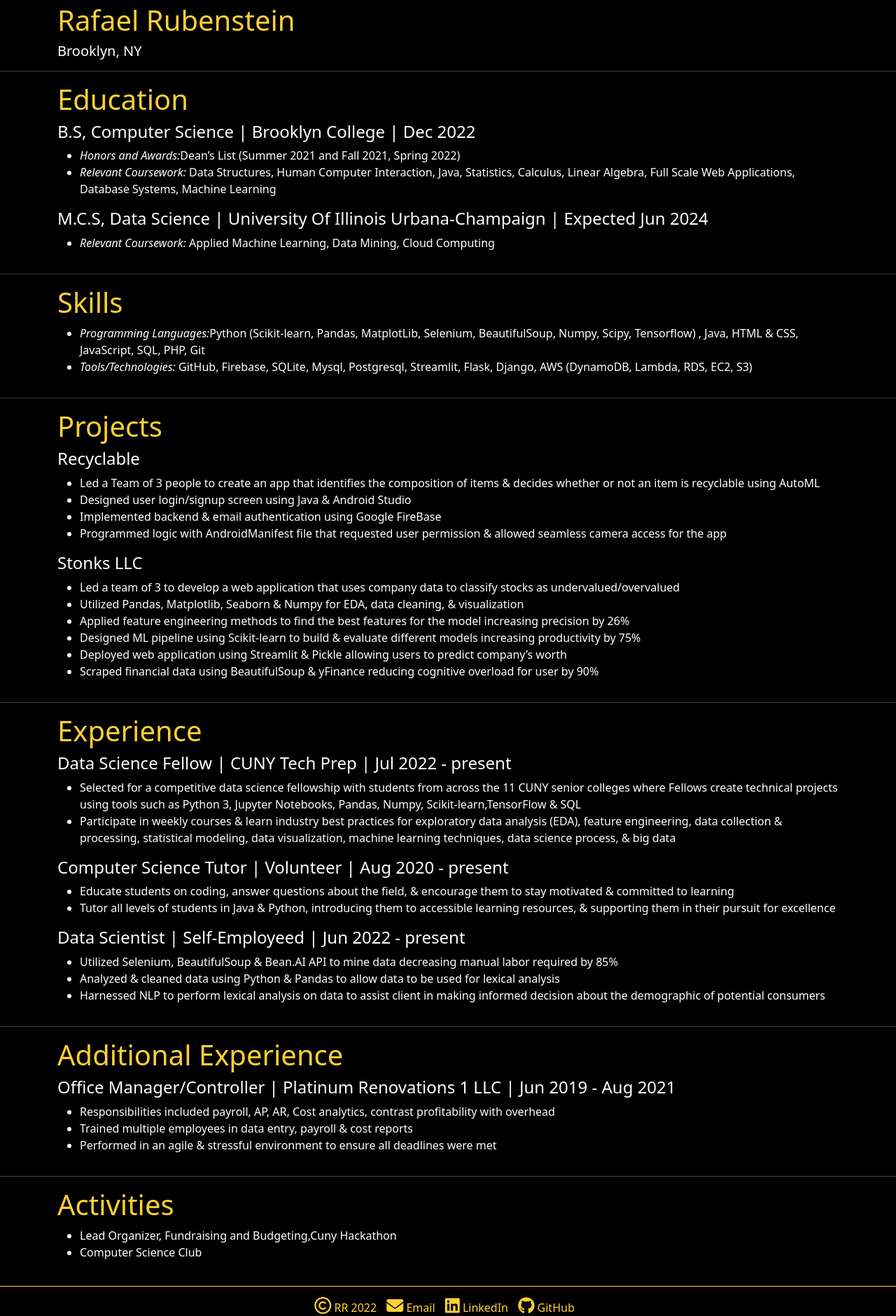
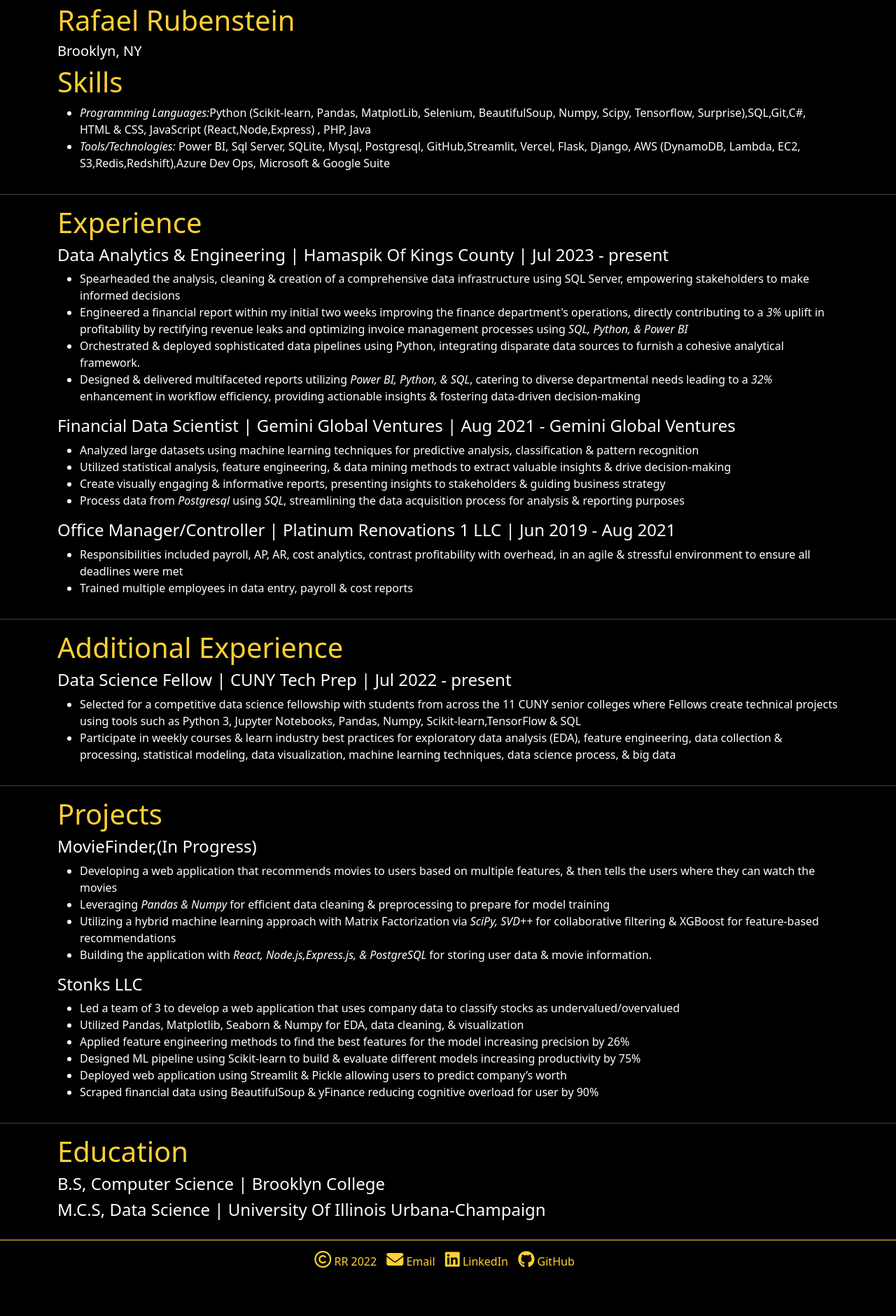
Before and after one commit to rafaelrubenstein/personalwebsite, a Flask app: page /resume in a window 1280 px wide. Shown: the part 51-1931 px from the top of the page at 70% size. After the commit the page ends 1862 px from the top, so only its background shows below. Run offline with Flask 2, Linux system fonts and the light colour scheme; some libraries are stand-ins or nearby versions.

Commit message:
update resume

```diff
--- a/templates/resume.html
+++ b/templates/resume.html
@@ -15,42 +15,98 @@
         <h1>Rafael Rubenstein</h1>
         <h5>Brooklyn, NY </h5>
     </section>
-    <hr>
-    <section class="education container">
-        <h1>Education</h1>
-        <h4>B.S, Computer Science | Brooklyn College | Dec 2022</h4>
-        <ul>
-            <li><em>Honors and Awards:</em>Dean’s List (Summer 2021 and Fall 2021, Spring 2022)</li>
-            <li><em>Relevant Coursework:</em> Data Structures, Human Computer Interaction, Java, Statistics, Calculus,
-                Linear Algebra, Full Scale Web Applications, Database Systems, Machine Learning </li>
-        </ul>
-        <h4>M.C.S, Data Science | University Of Illinois Urbana-Champaign | Expected Jun 2024</h4>
-        <ul>
-            <li><em>Relevant Coursework:</em> Applied Machine Learning, Data Mining, Cloud Computing </li>
-        </ul>
-    </section>
-    <hr>
     <section class="skills container">
         <h1>Skills</h1>
         <ul>
             <li><em>Programming Languages:</em>Python (Scikit-learn, Pandas, MatplotLib, Selenium, BeautifulSoup, Numpy,
-                Scipy, Tensorflow) , Java, HTML & CSS, JavaScript, SQL, PHP, Git</li>
-            <li><em>Tools/Technologies:</em> GitHub, Firebase, SQLite, Mysql, Postgresql, Streamlit, Flask, Django, AWS
-                (DynamoDB, Lambda, RDS, EC2, S3)</li>
+                Scipy, Tensorflow, Surprise),SQL,Git,C#, HTML & CSS, JavaScript (React,Node,Express) , PHP, Java</li>
+            <li><em>Tools/Technologies:</em> Power BI, Sql Server, SQLite, Mysql, Postgresql, GitHub,Streamlit, Vercel,
+                Flask, Django, AWS (DynamoDB, Lambda, EC2, S3,Redis,Redshift),Azure Dev Ops, Microsoft & Google Suite
+            </li>
         </ul>
+    </section>
+    <hr>
+    <section class="experience container">
+        <h1>Experience</h1>
+
+        <h4>Data Analytics & Engineering | Hamaspik Of Kings County | Jul 2023 - present</h4>
+        <ul>
+            <li>Spearheaded the analysis, cleaning & creation of a comprehensive data infrastructure using SQL Server,
+                empowering stakeholders to make informed decisions
+            </li>
+            <li>Engineered a financial report within my initial two weeks improving the finance department's operations,
+                directly contributing to a <em>3%</em> uplift in profitability by rectifying revenue leaks and
+                optimizing invoice
+                management processes using <em>SQL, Python, & Power BI</em></li>
+
+            <li>
+                Orchestrated & deployed sophisticated data pipelines using Python, integrating disparate data sources to
+                furnish a cohesive analytical framework.
+            </li>
+            <li>
+                Designed & delivered multifaceted reports utilizing <em>Power BI, Python, & SQL</em>, catering to
+                diverse
+                departmental needs leading to a <em>32%</em> enhancement in workflow efficiency, providing actionable
+                insights &
+                fostering data-driven decision-making
+            </li>
+        </ul>
+
+        <h4>Financial Data Scientist | Gemini Global Ventures | Aug 2021 - Gemini Global Ventures</h4>
+        <ul>
+            <li>Analyzed large datasets using machine learning techniques for predictive analysis, classification &
+                pattern recognition</li>
+            <li>Utilized statistical analysis, feature engineering, & data mining methods to extract valuable insights &
+                drive decision-making</li>
+            <li>
+                Create visually engaging & informative reports, presenting insights to stakeholders & guiding business
+                strategy
+            </li>
+            <li>
+                Process data from <em>Postgresql</em> using <em>SQL</em>, streamlining the data acquisition process for
+                analysis & reporting purposes
+            </li>
+        </ul>
+
+        <h4>Office Manager/Controller | Platinum Renovations 1 LLC | Jun 2019 - Aug 2021 </h4>
+        <ul>
+            <li>Responsibilities included payroll, AP, AR, cost analytics, contrast profitability with overhead, in an
+                agile & stressful
+                environment to ensure all deadlines were met</li>
+            <li>Trained multiple employees in data entry, payroll & cost reports</li>
+        </ul>
+
+    </section>
+    <hr>
+    <section class="additional-experience container">
+        <h1>Additional Experience</h1>
+        <h4>Data Science Fellow | CUNY Tech Prep | Jul 2022 - present</h4>
+        <ul>
+            <li>Selected for a competitive data science fellowship with students from across the 11 CUNY senior colleges
+                where Fellows create technical projects using tools such as Python 3, Jupyter Notebooks, Pandas, Numpy,
+                Scikit-learn,TensorFlow & SQL
+            </li>
+            <li>Participate in weekly courses & learn industry best practices for exploratory data analysis (EDA),
+                feature engineering, data collection & processing, statistical modeling, data visualization, machine
+                learning techniques, data science process, & big data</li>
+        </ul>
+
+
     </section>
     <hr>
     <section class="projects container">
         <h1>Projects</h1>
-        <h4>Recyclable</h4>
+        <h4>MovieFinder,(In Progress)</h4>
         <ul>
-            <li>Led a Team of 3 people to create an app that identifies the composition of items & decides whether or
-                not an item is
-                recyclable using AutoML </li>
-            <li>Designed user login/signup screen using Java & Android Studio</li>
-            <li>Implemented backend & email authentication using Google FireBase</li>
-            <li>Programmed logic with AndroidManifest file that requested user permission & allowed seamless camera
-                access for the app</li>
+            <li>Developing a web application that recommends movies to users based on multiple features, & then tells
+                the users where they can watch the movies</li>
+            <li>Leveraging <em>Pandas & Numpy</em> for efficient data cleaning & preprocessing to prepare for model
+                training</li>
+            <li>Utilizing a hybrid machine learning approach with Matrix Factorization via <em>SciPy, SVD++</em> for
+                collaborative filtering & XGBoost
+                for feature-based recommendations</li>
+            <li>Building the application with <em>React, Node.js,Express.js, & PostgreSQL</em> for storing user data & movie
+                information.</li>
         </ul>
         <h4>Stonks LLC</h4>
         <ul>
@@ -66,58 +122,10 @@
         </ul>
     </section>
     <hr>
-    <section class="experience container">
-        <h1>Experience</h1>
-
-        <h4>Data Science Fellow | CUNY Tech Prep | Jul 2022 - present</h4>
-        <ul>
-            <li>Selected for a competitive data science fellowship with students from across the 11 CUNY senior colleges
-                where Fellows create technical projects using tools such as Python 3, Jupyter Notebooks, Pandas, Numpy,
-                Scikit-learn,TensorFlow & SQL
-            </li>
-            <li>Participate in weekly courses & learn industry best practices for exploratory data analysis (EDA),
-                feature engineering, data collection & processing, statistical modeling, data visualization, machine
-                learning techniques, data science process, & big data</li>
-        </ul>
-
-        <h4>Computer Science Tutor | Volunteer | Aug 2020 - present</h4>
-        <ul>
-            <li>Educate students on coding, answer questions about the field, & encourage them to stay motivated &
-                committed to
-                learning</li>
-            <li>Tutor all levels of students in Java & Python, introducing them to accessible learning resources, &
-                supporting them in their
-                pursuit for excellence</li>
-        </ul>
-
-        <h4>Data Scientist | Self-Employeed | Jun 2022 - present</h4>
-        <ul>
-            <li>Utilized Selenium, BeautifulSoup & Bean.AI API to mine data decreasing manual labor required by 85%</li>
-            <li>Analyzed & cleaned data using Python & Pandas to allow data to be used for lexical analysis</li>
-            <li>Harnessed NLP to perform lexical analysis on data to assist client in making informed decision about the
-                demographic of
-                potential consumers</li>
-        </ul>
-
-    </section>
-    <hr>
-    <section class="additional-experience container">
-        <h1>Additional Experience</h1>
-
-        <h4>Office Manager/Controller | Platinum Renovations 1 LLC | Jun 2019 - Aug 2021 </h4>
-        <ul>
-            <li>Responsibilities included payroll, AP, AR, Cost analytics, contrast profitability with overhead</li>
-            <li>Trained multiple employees in data entry, payroll & cost reports</li>
-            <li>Performed in an agile & stressful environment to ensure all deadlines were met</li>
-        </ul>
-    </section>
-    <hr>
-    <section class="activities container">
-        <h1>Activities</h1>
-        <ul>
-            <li>Lead Organizer, Fundraising and Budgeting,Cuny Hackathon</li>
-            <li>Computer Science Club</li>
-        </ul>
+    <section class="education container">
+        <h1>Education</h1>
+        <h4>B.S, Computer Science | Brooklyn College </h4>
+        <h4>M.C.S, Data Science | University Of Illinois Urbana-Champaign </h4>
     </section>
 
 </Main>
```
